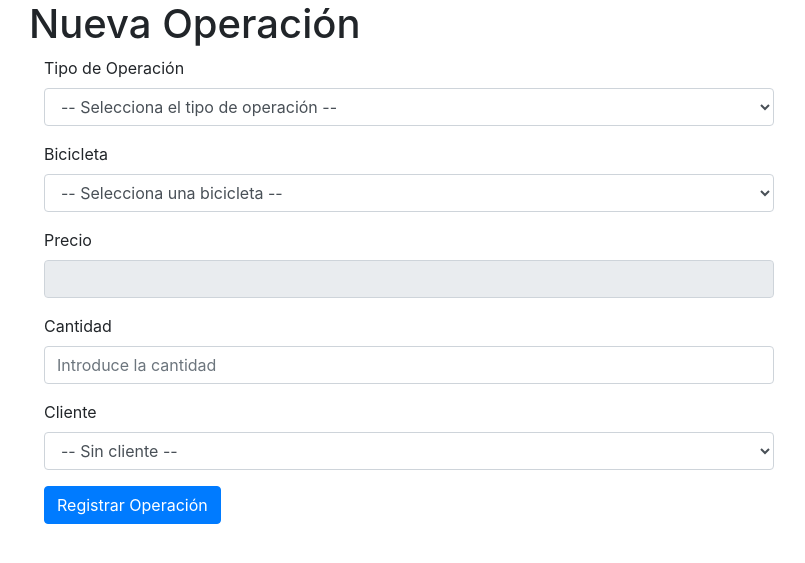
After one commit to xDAlexPc/ProyectoIAW, a PHP site: page /registrarOperacion.php in a window 1280 px wide. The commit adds this page. Shown: the top 563 px of the page, without its empty margins (41-846 px from the left). Run offline with PHP 8.4, Linux system fonts and the light colour scheme; tables that the repository leaves empty or names only in its code hold one stand-in row (values such as "Sample post").

Commit message:
Proyecto Terminado

```diff
--- /dev/null
+++ b/registrarOperacion.php
@@ -0,0 +1,108 @@
+<?php
+require 'conexion.php';
+?>
+
+<!doctype html>
+<html lang="es">
+<head>
+    <meta charset="utf-8">
+    <meta name="viewport" content="width=device-width, initial-scale=1, shrink-to-fit=no">
+    <link rel="stylesheet" href="css/bootstrap.min.css">
+    <title>ReparaBike - Nueva Operación</title>
+</head>
+<body>
+    <div class="container">
+        <div class="row">
+            <h1>Nueva Operación</h1>
+        </div>
+        <div class="row">
+            <div class="col-md-8">
+                <form id="registroOperacion" name="registroOperacion" autocomplete="off" action="registrarOperacion2.php" method="post">
+                    <div class="form-group">
+                        <label for="tipo">Tipo de Operación</label>
+                        <select name="tipo" id="tipo" class="form-control" required>
+                            <option value="">-- Selecciona el tipo de operación --</option>
+                            <option value="Compra">Compra</option>
+                            <option value="Venta">Venta</option>
+                        </select>
+                    </div>
+
+                    <div class="form-group">
+                        <label for="id_bicicleta">Bicicleta</label>
+                        <select name="id_bicicleta" id="id_bicicleta" class="form-control" required>
+                            <option value="">-- Selecciona una bicicleta --</option>
+                            <?php
+                            // Obtener bicicletas de la base de datos
+                            $sql = "SELECT id_bicicleta, Marca, Modelo, Precio, Stock FROM bicicletas";
+                            $resultado = $mysqli->query($sql);
+
+                            if ($resultado && $resultado->num_rows > 0) {
+                                while ($fila = $resultado->fetch_assoc()) {
+                                    echo "<option
+                                            value='{$fila['id_bicicleta']}'
+                                            data-precio='{$fila['Precio']}'
+                                            data-stock='{$fila['Stock']}'>
+                                            {$fila['Marca']} - {$fila['Modelo']}
+                                          </option>";
+                                }
+                            }
+                            ?>
+                        </select>
+                    </div>
+
+                    <div class="form-group">
+                        <label for="precio">Precio</label>
+                        <input type="number" id="precio" class="form-control" readonly>
+                    </div>
+
+                    <div class="form-group">
+                        <label for="cantidad">Cantidad</label>
+                        <input type="number" name="cantidad" id="cantidad" class="form-control" placeholder="Introduce la cantidad" required>
+                        <small id="stockDisponible" class="form-text text-muted"></small>
+                    </div>
+
+                    <div class="form-group">
+                        <label for="id_cliente">Cliente</label>
+                        <select name="id_cliente" id="id_cliente" class="form-control">
+                            <option value="">-- Sin cliente --</option>
+                            <?php
+                            // Obtener clientes de la base de datos
+                            $sql = "SELECT id_cliente, Nombre FROM clientes";
+                            $resultado = $mysqli->query($sql);
+
+                            if ($resultado && $resultado->num_rows > 0) {
+                                while ($fila = $resultado->fetch_assoc()) {
+                                    echo "<option value='{$fila['id_cliente']}'>{$fila['Nombre']}</option>";
+                                }
+                            }
+                            ?>
+                        </select>
+                    </div>
+
+                    <div class="form-group">
+                        <input type="submit" value="Registrar Operación" class="btn btn-primary">
+                    </div>
+                </form>
+            </div>
+        </div>
+    </div>
+
+    <script src="js/jquery-3.4.1.min.js"></script>
+    <script src="js/bootstrap.min.js"></script>
+    <script>
+        $(document).ready(function () {
+            $('#id_bicicleta').on('change', function () {
+                // Obtener los datos del precio y stock de la bicicleta seleccionada
+                const selectedOption = $(this).find(':selected');
+                const precio = selectedOption.data('precio') || 0;
+                const stock = selectedOption.data('stock') || 0;
+
+                // Actualizar el campo de precio y el mensaje de stock disponible
+                $('#precio').val(precio);
+                $('#cantidad').attr('max', stock);
+                $('#stockDisponible').text(`Stock disponible: ${stock}`);
+            });
+        });
+    </script>
+</body>
+</html>
```
Also changed, not shown: css/style.css (+16 -0 lines), index.php (+47 -5 lines), preguntaServicios.php (deleted, +0 -51 lines), registrarOperacion2.php (added, +79 -0 lines), images/fondo.jpg (added), images/iconoBici.jpeg (added).
